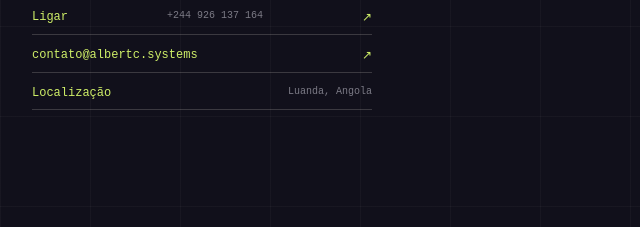
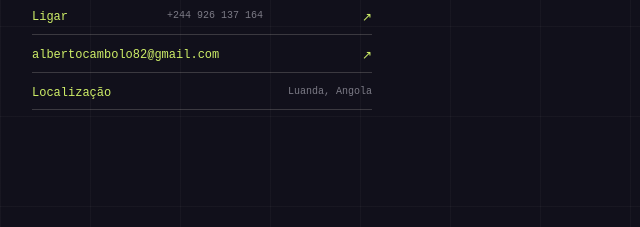
Before and after one commit to LukennyBeach/albert.C-business, a website: page index.html in a window 1280 px wide. Both pictures are taken after a click on the button "Website". Shown: the part 604-831 px from the top of the page, 0-640 px from the left. Drawn offline with Linux system fonts and the light colour scheme.

Commit message:
Update contact email

```diff
--- a/index.html
+++ b/index.html
@@ -200,7 +200,7 @@
         <section id="contato" class="contact section-dark" data-panel="contato" aria-labelledby="contact-title">
           <div class="contact-bg" aria-hidden="true"></div>
           <div class="container contact-grid">
-            <div><div class="section-index">07 <span>/</span> ORÇAMENTO</div><p class="kicker">O próximo passo começa com uma conversa</p><h2 id="contact-title">Qual problema vamos resolver <em>juntos?</em></h2><p class="contact-intro">Conte um pouco sobre o desafio. A gente ajuda a encontrar o caminho mais inteligente: Website, Sistema ou Automação.</p><div class="contact-details"><a href="https://wa.me/244926137164" target="_blank" rel="noopener">WhatsApp <small>+244 926 137 164</small><span>↗</span></a><a href="tel:+244926137164">Ligar <small>+244 926 137 164</small><span>↗</span></a><a href="mailto:contato@albertc.systems">contato@albertc.systems <span>↗</span></a><span>Localização <small>Luanda, Angola</small></span></div></div>
+            <div><div class="section-index">07 <span>/</span> ORÇAMENTO</div><p class="kicker">O próximo passo começa com uma conversa</p><h2 id="contact-title">Qual problema vamos resolver <em>juntos?</em></h2><p class="contact-intro">Conte um pouco sobre o desafio. A gente ajuda a encontrar o caminho mais inteligente: Website, Sistema ou Automação.</p><div class="contact-details"><a href="https://wa.me/244926137164" target="_blank" rel="noopener">WhatsApp <small>+244 926 137 164</small><span>↗</span></a><a href="tel:+244926137164">Ligar <small>+244 926 137 164</small><span>↗</span></a><a href="mailto:albertocambolo82@gmail.com">albertocambolo82@gmail.com <span>↗</span></a><span>Localização <small>Luanda, Angola</small></span></div></div>
             <form class="contact-form" data-contact-form>
               <label>Seu nome<input type="text" name="name" autocomplete="name" placeholder="Como podemos chamar você?" required /></label>
               <label>Seu melhor e-mail<input type="email" name="email" autocomplete="email" placeholder="voce@empresa.com" required /></label>
```
